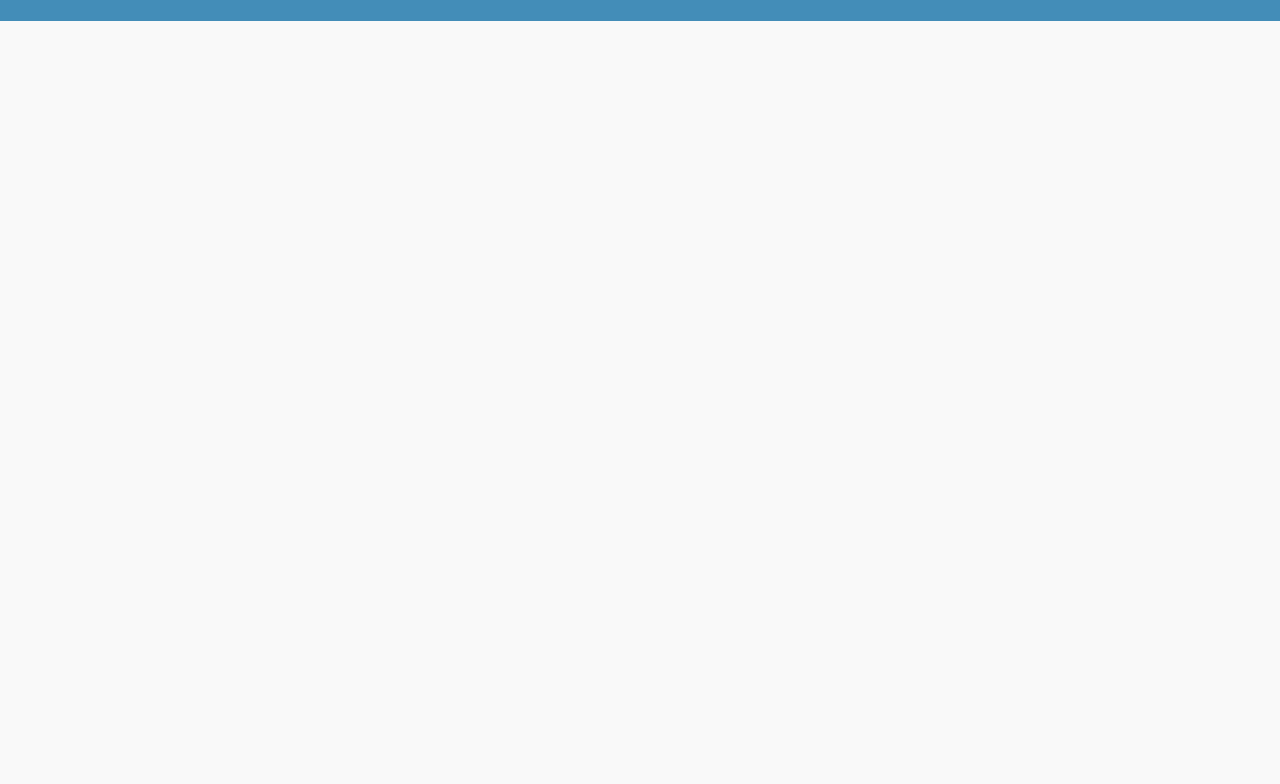
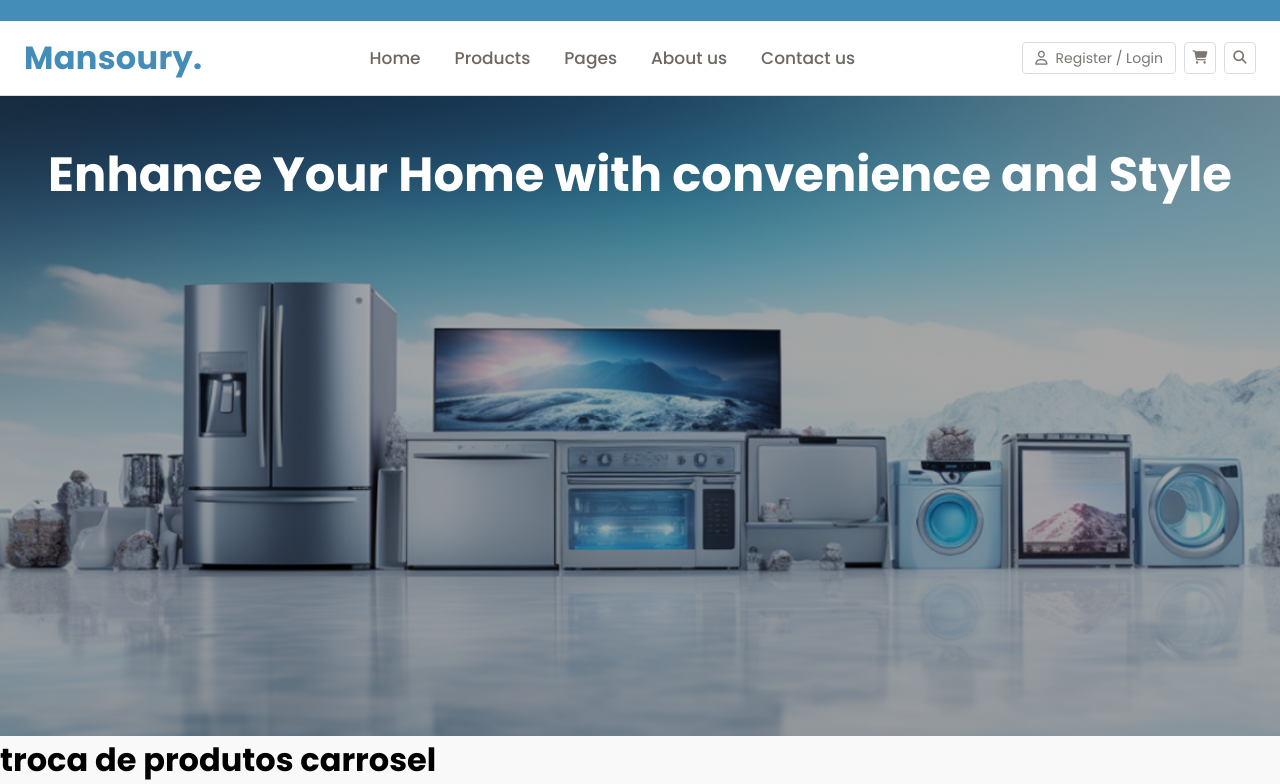
Before and after one commit to PauloHenrique993940/Mansoury, a plain HTML site: page index.html in a window 1280 px wide. Shown: the part 63-847 px from the top of the page. Before the commit the page ends 800 px from the top, so only its background shows below. Drawn offline with Linux system fonts and the light colour scheme.

Commit message:
Cria  o hero do site

```diff
--- a/index.html
+++ b/index.html
@@ -7,14 +7,17 @@
         <title>Mansoury Ecommercy</title>
         <link rel="preconnect" href="https://fonts.googleapis.com">
         <link rel="preconnect" href="https://fonts.gstatic.com" crossorigin>
-        <link href="https://fonts.googleapis.com/css2?family=Poppins:wght@400;500;600;700&display=swap" rel="stylesheet">
+        <link
+            href="https://fonts.googleapis.com/css2?family=Poppins:wght@400;500;600;700&display=swap"
+            rel="stylesheet">
         <link rel="stylesheet"
             href="https://cdnjs.cloudflare.com/ajax/libs/font-awesome/6.5.2/css/all.min.css">
         <link rel="stylesheet" href="src/styles/global.css">
     </head>
 
     <body>
-        <header class="topbar">
+        <header class="siteHeader">
+            <div class="topbar">
                 <div class="headerContainer">
                     <div class="topbarLeft">
                         <span class="topbarLabel">Follow us:</span>
@@ -39,15 +42,49 @@
                         <p class="topbarMessage">
                             Winter is commin!50% off for new year
                         </p>
+                    </div>
+                    <div class="topbarRight">
+                        <p class="topbarContact"><i class="fa-solid fa-phone"></i><span>(+98)
+                                253-1189</span></p>
+                        <p class="topbarContact"><i
+                                class="fa-regular fa-envelope"></i><span>pigmentagency@gmail.com</span></p>
+                    </div>
+                </div>
+            </div>
+
+            <nav class="mainHeader">
+                <div class="headerContainer mainHeaderContainer">
+                    <a class="brandLogo" href="#" aria-label="Mansoury home">Mansoury.</a>
+
+                    <ul class="mainNav" aria-label="Menu principal">
+                        <li><a href="#">Home</a></li>
+                        <li><a href="#">Products</a></li>
+                        <li><a href="#">Pages</a></li>
+                        <li><a href="#">About us</a></li>
+                        <li><a href="#">Contact us</a></li>
+                    </ul>
+
+                    <div class="mainHeaderActions">
+                        <a class="loginButton" href="#"><i
+                                class="fa-regular fa-user"></i><span>Register / Login</span></a>
+                        <button class="iconButton" type="button" aria-label="Shopping cart"><i
+                                class="fa-solid fa-cart-shopping"></i></button>
+                        <button class="iconButton" type="button" aria-label="Search"><i
+                                class="fa-solid fa-magnifying-glass"></i></button>
+                    </div>
+                </div>
+            </nav>
+            <div class="headerBanner">
+                <div class="headerContainer">
+                    <h1 class="headerTitle">Enhance Your Home with convenience and Style</h1>
 
                 </div>
-                <div class="topbarRight">
-                    <p class="topbarContact"><i class="fa-solid fa-phone"></i><span>(+98) 253-1189</span></p>
-                    <p class="topbarContact"><i class="fa-regular fa-envelope"></i><span>pigmentagency@gmail.com</span></p>
-
+        </header>
+        <main>
+            <div>
+                <h1> troca  de produtos carrosel</h1>
             </div>
-            </div>
-        </header>
+        </main>
     </body>
 
 </html>
--- a/src/styles/header.css
+++ b/src/styles/header.css
@@ -1,4 +1,8 @@
 @import './variables.css';
+
+.siteHeader {
+    width: 100%;
+}
 
 .headerContainer {
     min-height: 54px;
@@ -57,6 +61,22 @@
     font-size: 10px;
 }
 
+.headerBanner{
+    background-image: linear-gradient(rgba(0, 0, 0, 0.35), rgba(0, 0, 0, 0.35)), url('../assets/slider/slider.png');
+    background-size: cover;
+    background-position: center;
+    height: 40rem;
+}
+
+.headerTitle{
+    color: var(--colorTextPrimary);
+    font-size: 3rem;
+    font-weight: bold;
+    line-height: 1.2;
+    margin: 0 auto;
+    margin-top: 50px;
+}
+
 @media (max-width: 768px) {
     .headerContainer {
         padding: 12px 20px;
@@ -88,3 +108,102 @@
         white-space: normal;
     }
 }
+
+    .mainHeader {
+        background-color: var(--colorTextPrimary);
+        border-bottom: 1px solid var(--colorBorderSoft);
+    }
+
+    .mainHeaderContainer {
+        min-height: 74px;
+        gap: 32px;
+    }
+
+    .brandLogo {
+        color: var(--colorBrandBlue);
+        font-size: 2rem;
+        font-weight: 700;
+        line-height: 1;
+        text-decoration: none;
+        letter-spacing: 0.01em;
+    }
+
+    .mainNav {
+        display: flex;
+        align-items: center;
+        justify-content: center;
+        gap: 34px;
+        flex: 1 1 auto;
+        list-style: none;
+    }
+
+    .mainNav a {
+        color: #6e665f;
+        font-size: 1.0625rem;
+        font-weight: 500;
+        text-decoration: none;
+    }
+
+    .mainHeaderActions {
+        display: flex;
+        align-items: center;
+        gap: 8px;
+    }
+
+    .loginButton,
+    .iconButton {
+        min-height: 32px;
+        border: 1px solid var(--colorBorderSoft);
+        border-radius: 4px;
+        background-color: var(--colorTextPrimary);
+        color: #7b766f;
+    }
+
+    .loginButton {
+        display: inline-flex;
+        align-items: center;
+        gap: 8px;
+        padding: 0 12px;
+        text-decoration: none;
+        font-size: 0.875rem;
+    }
+
+    .iconButton {
+        width: 32px;
+        display: inline-flex;
+        align-items: center;
+        justify-content: center;
+        cursor: pointer;
+    }
+
+    @media (max-width: 1024px) {
+        .mainHeaderContainer {
+            flex-wrap: wrap;
+            justify-content: center;
+            padding-top: 18px;
+            padding-bottom: 18px;
+        }
+
+        .mainNav {
+            order: 3;
+            width: 100%;
+            flex-wrap: wrap;
+            gap: 20px;
+        }
+    }
+
+    @media (max-width: 640px) {
+        .mainHeaderActions {
+            width: 100%;
+            justify-content: center;
+        }
+
+        .brandLogo {
+            font-size: 1.75rem;
+        }
+
+        .loginButton {
+            flex: 1 1 auto;
+            justify-content: center;
+        }
+    }
--- a/src/styles/variables.css
+++ b/src/styles/variables.css
@@ -4,4 +4,6 @@
     --colorTextSecondary: #666666;
     --colorBgBlue: #438db8;
     --colorTextBlack: #000000;
+    --colorBorderSoft: #d9dde3;
+    --colorBrandBlue: #438db8;
 }
```
Lines whose indentation alone changed are shown as unchanged.
